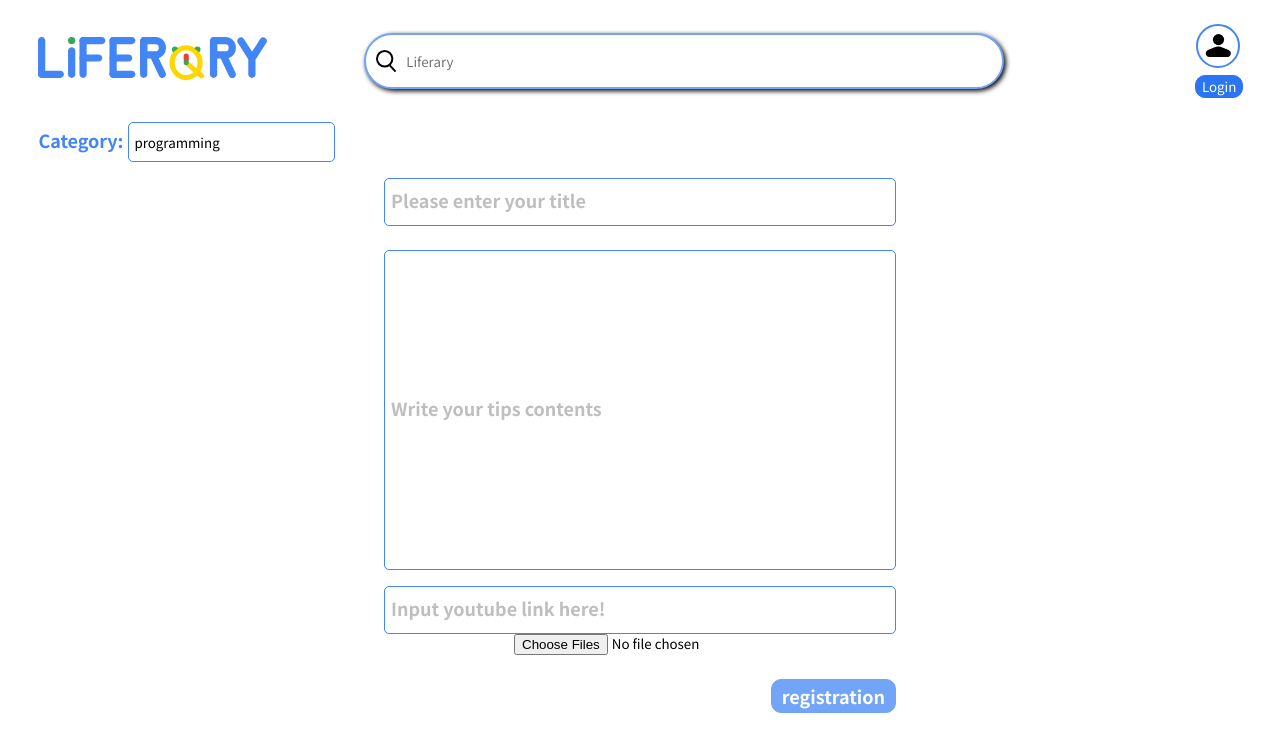
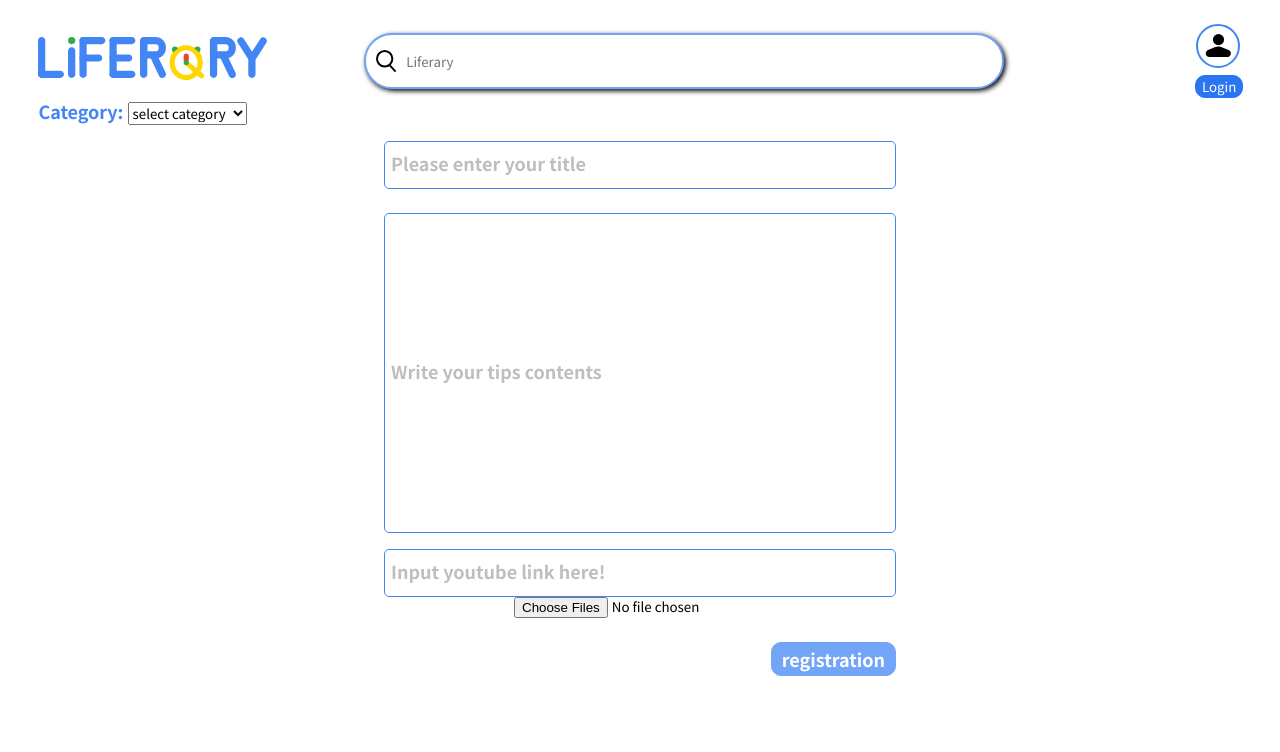
Before and after one commit to GDSC-SKHU/liferary-frontend, a Next.js app: page /s_write in a window 1280 px wide. Shown: the top 752 px of the page. Built offline with nearby package versions, Linux system fonts and the light colour scheme.

Commit message:
feat: 드롭다운

```diff
--- /dev/null
+++ b/src/components/Commons/DropDown.tsx
@@ -0,0 +1,21 @@
+import { ChangeEvent } from "react";
+
+interface Category {
+  arr: string[];
+  onChange: (e: ChangeEvent<HTMLSelectElement>) => void;
+}
+
+const DropDown = ({ arr, onChange }: Category) => {
+  return (
+    <>
+      <select id="category" onChange={onChange}>
+        <option value="">select category</option>
+        {arr.map((el) => (
+          <option value={el}>{el.toUpperCase()}</option>
+        ))}
+      </select>
+    </>
+  );
+};
+
+export default DropDown;
--- a/src/components/Nav/Nav.tsx
+++ b/src/components/Nav/Nav.tsx
@@ -4,6 +4,7 @@ import { auth } from "../Login/GoogleLogin";
 import axios from "axios";
 import { useEffect, useState } from "react";
 
+// 새로운 type
 interface UserInfo {
   email: string;
   nickname: string;
@@ -12,6 +13,7 @@ interface UserInfo {
 
 export default function Nav() {
   const [userInfo, setUserInfo] = useState<UserInfo | null>(null);
+
   useEffect(() => {
     Object.keys(window.localStorage).includes("userInfo") &&
       setUserInfo(
@@ -19,6 +21,7 @@ export default function Nav() {
       );
     console.log(userInfo);
   }, []);
+
   const handleLogout = () => {
     console.log(localStorage.getItem("userInfo"));
     if (
@@ -58,7 +61,7 @@ export default function Nav() {
         </Link>
         <Search placeholder="Liferary" />
         <StyledSpan>
-          {userInfo && "Welcome! " + userInfo?.nickname + "님"}
+          {userInfo && "Welcome, " + userInfo?.nickname + "!"}
         </StyledSpan>
         <UserContainer>
           <Link href="/user_info">
--- a/src/components/S_write/S_writeForm.tsx
+++ b/src/components/S_write/S_writeForm.tsx
@@ -3,8 +3,23 @@ import { useRouter } from "next/router";
 import { ChangeEvent, FormEvent, useState } from "react";
 import styled from "styled-components";
 import useToken from "@/hooks/useToken";
+import DropDown from "../Commons/DropDown";
 
 const S_write = () => {
+  const categoryList = [
+    "cooking",
+    "fitness",
+    "nonsense",
+    "relationship",
+    "programming",
+    "language",
+    "makeup",
+    "fashion",
+    "leisure",
+    "travel",
+    "etc",
+  ];
+
   const { allToken } = useToken();
 
   const router = useRouter();
@@ -13,7 +28,7 @@ const S_write = () => {
 
   const [content, setContent] = useState<string>("");
 
-  const [category, setCategory] = useState<string>("programming");
+  const [category, setCategory] = useState<string>("");
 
   const [imgFile, setImgFile] = useState<FileList | null>(null);
 
@@ -39,7 +54,7 @@ const S_write = () => {
     setContent(e.target.value);
   };
 
-  const onChangeCategory = (e: ChangeEvent<HTMLInputElement>) => {
+  const onChangeCategory = (e: ChangeEvent<HTMLSelectElement>) => {
     setCategory(e.target.value);
   };
 
@@ -132,12 +147,7 @@ const S_write = () => {
         <StyledDiv>
           <div>
             <StyledSpan>Category: </StyledSpan>
-            <StyledInput3
-              type="text"
-              placeholder="Enter here!"
-              value={category}
-              onChange={onChangeCategory}
-            />
+            <DropDown arr={categoryList} onChange={onChangeCategory} />
           </div>
         </StyledDiv>
         <Container>
--- a/src/pages/index.tsx
+++ b/src/pages/index.tsx
@@ -3,7 +3,6 @@ import Nav from "@/components/Nav/Nav";
 import useToken from "@/hooks/useToken";
 
 export default function Home() {
-  // const { token } = useToken();
   const { allToken } = useToken();
 
   // console.log(token + '-Token');
@@ -13,7 +12,6 @@ export default function Home() {
     <>
       <Nav />
       <MainBody />
-      {/* <p>{token}</p> */}
       {/* <p>{allToken}</p> */}
     </>
   );
```
Also changed, not shown: src/components/Main/Choice.tsx (+28 -7 lines), src/components/S_edit/S_editBody.tsx (+4 -3 lines), src/components/S_edit/S_editForm.tsx (+20 -6 lines), src/components/Share.tsx/ShareBody.tsx (+8 -7 lines), src/components/Share.tsx/ShareForm.tsx (+8 -4 lines), src/pages/s_edit.tsx (+21 -4 lines), src/pages/share.tsx (+24 -7 lines).
